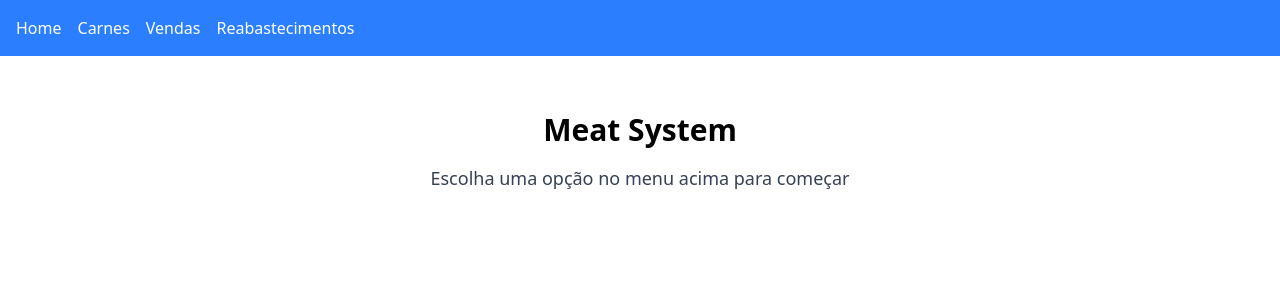
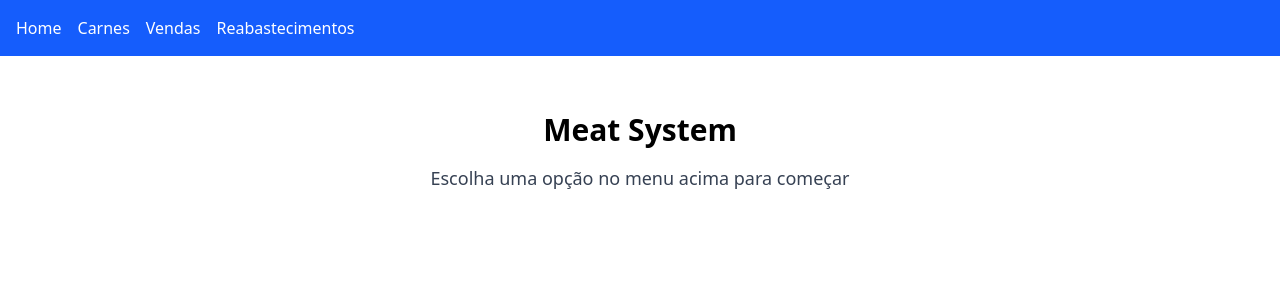
Before and after one commit to AdrianaRoza/meat-system-frontend, a React (Vite) app: page / in a window 1280 px wide. Shown: the top 300 px of the page. Built offline with nearby package versions, Linux system fonts and the light colour scheme.

Commit message:
refactor app

```diff
--- a/src/App.jsx
+++ b/src/App.jsx
@@ -1,13 +1,12 @@
 import { BrowserRouter as Router, Routes, Route, Link } from 'react-router-dom'
 import Home from './pages/Home'
 import Meats from './pages/Meats'
-import Sales from './pages/Sales'
-import Restocks from './pages/Restocks'
+
 
 export default function App() {
   return (
     <Router>
-      <nav className="bg-blue-500 p-4 text-white flex gap-4">
+      <nav className="bg-blue-600 p-4 text-white flex gap-4">
         <Link to="/" className="hover:underline">Home</Link>
         <Link to="/meats" className="hover:underline">Carnes</Link>
         <Link to="/sales" className="hover:underline">Vendas</Link>
@@ -17,8 +16,7 @@ export default function App() {
         <Routes>
           <Route path="/" element={<Home />} />
           <Route path="/meats" element={<Meats />} />
-          <Route path="/sales" element={<Sales />} />
-          <Route path="/restocks" element={<Restocks />} />
+
         </Routes>
       </main>
     </Router>
```
